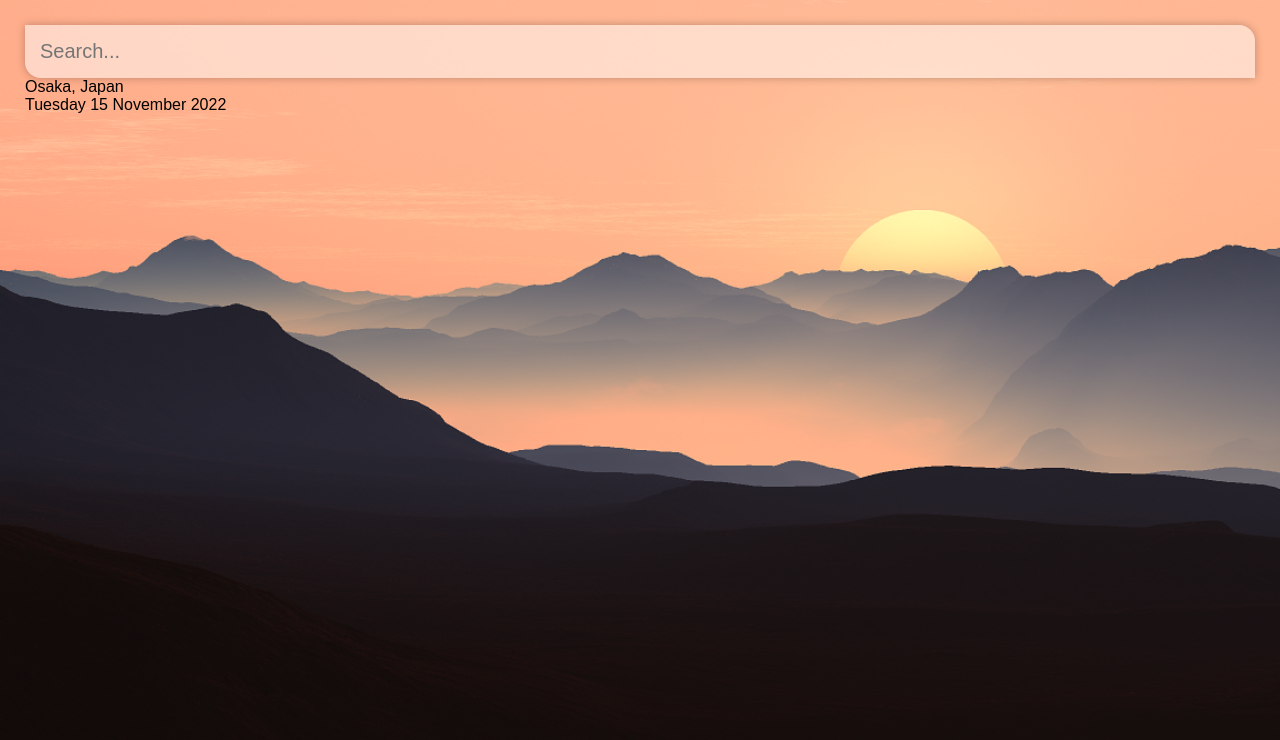
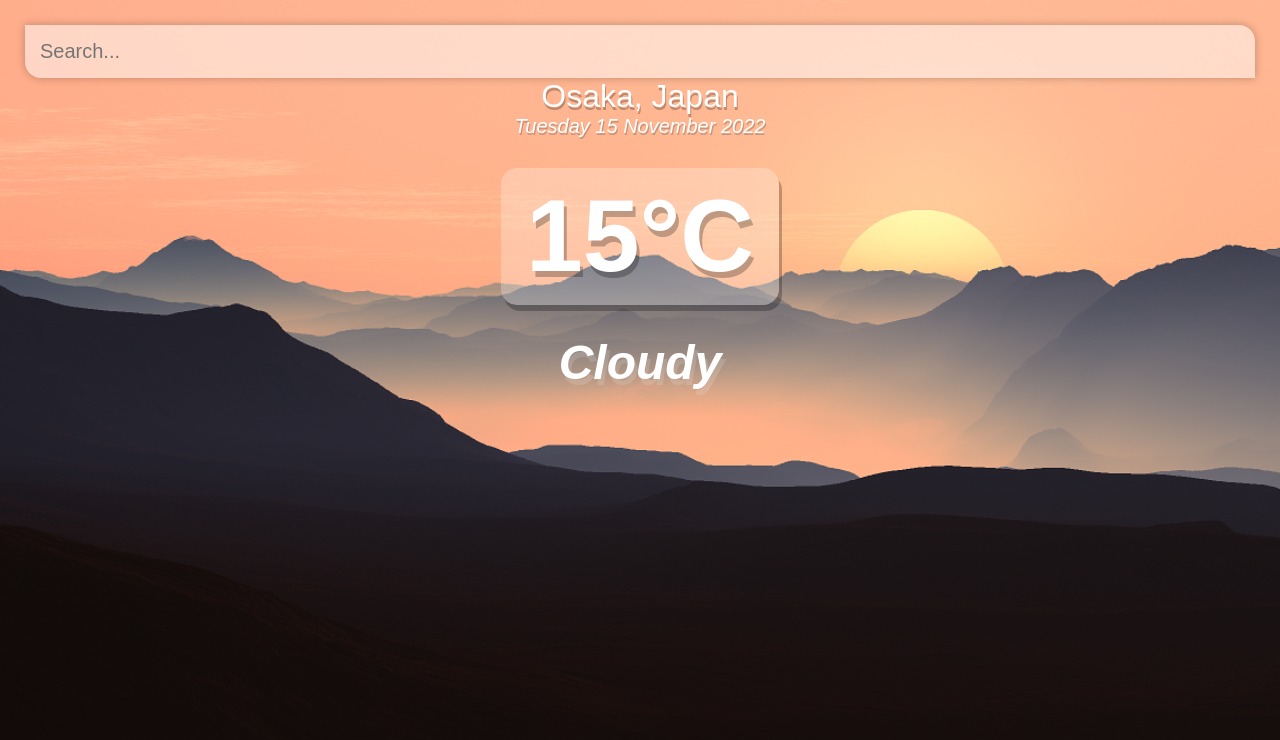
Before and after one commit to MarieSeaman94/vue-weather-app, a Vue app: page / in a window 1280 px wide. Shown: the top 740 px of the page. Built offline with nearby package versions, Linux system fonts and the light colour scheme.

Commit message:
styling added to weather divs

```diff
--- a/src/App.vue
+++ b/src/App.vue
@@ -7,6 +7,10 @@
           <div class="location-box">
             <div class="location"> Osaka, Japan </div>
             <div class="date"> Tuesday 15 November 2022</div>
+          </div>
+          <div class="weather-box">
+            <div class="temperature"> 15°C</div>
+            <div class="weather"> Cloudy </div>
           </div>
         </div>
       </div>
@@ -80,4 +84,44 @@
   border-radius: 16px 0px 16px 0px;
 }
 
+
+.location-box .location {
+  color: #FFF;
+  font-size: 32px;
+  font-weight: 500;
+  text-align: center;
+  text-shadow: 1px 3px rgba(0, 0, 0, 0.25);
+}
+.location-box .date {
+  color: #FFF;
+  font-size: 20px;
+  font-weight: 300;
+  font-style: italic;
+  text-align: center;
+  text-shadow: 1px 2px rgb(40, 39, 50, .25);
+}
+.weather-box {
+  text-align: center;
+}
+
+.weather-box .temperature {
+  display: inline-block;
+  padding: 10px 25px;
+  color: #FFF;
+  font-size: 102px;
+  font-weight: 900;
+  text-shadow: 3px 6px rgba(0, 0, 0, 0.25);
+  background-color:rgba(255, 255, 255, 0.25);
+  border-radius: 16px;
+  margin: 30px 0px;
+  box-shadow: 3px 6px rgba(0, 0, 0, 0.25);
+}
+.weather-box .weather {
+  color: #FFF;
+  font-size: 48px;
+  font-weight: 700;
+  font-style: italic;
+  text-shadow: 3px 6px rgb(255, 255, 255, 0.15);
+}
+
 </style>
```
